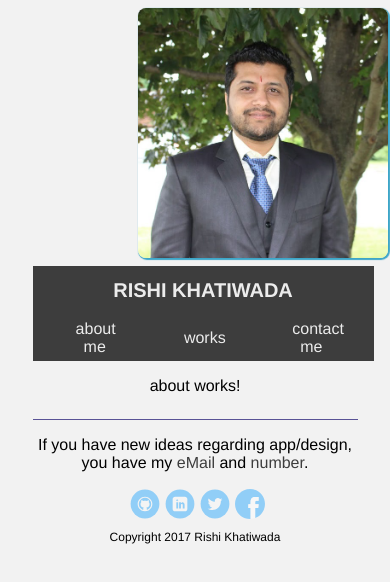
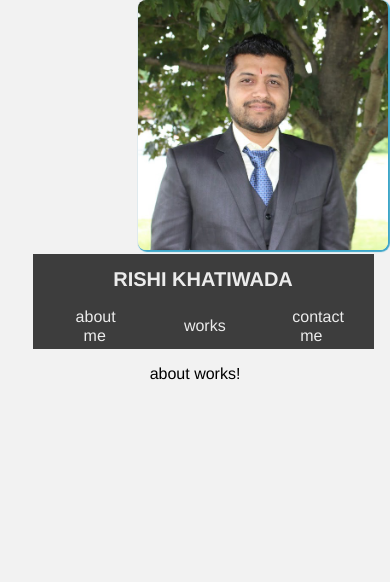
Before and after one commit to rsi2940/portfolio, an Angular app: page /aboutme in a window 390 px wide. Shown: the top 582 px of the page. Built offline with nearby package versions, Linux system fonts and the light colour scheme.

Commit message:
added some responsiveness

```diff
--- a/src/app/about/about.component.scss
+++ b/src/app/about/about.component.scss
@@ -0,0 +1,3 @@
+p {
+  height: 100vh;
+}
--- a/src/app/app.component.html
+++ b/src/app/app.component.html
@@ -1,7 +1,10 @@
 <div class="container">
   <section class="profile">
-    <img src="./assets/image/me2017.jpg"
-         alt="portrait of Rishi Khatiwada">
+    <a routerLink="/aboutme"
+       class="profile-img">
+      <img src="./assets/image/me2017.jpg"
+           alt="portrait of Rishi Khatiwada">
+    </a>
     <ul class="social-links">
       <li>
         <a class="social github">GitHub</a>
--- a/src/app/app.component.scss
+++ b/src/app/app.component.scss
@@ -7,17 +7,30 @@
   grid-template-rows: 6em 1fr max-content;
   grid-template-areas:
     '. . . . . . . . . . . .'
-    's . cw cw cw cw cw cw cw cw cw cw'
-    'f f f f f f f f f f f f';
+    '. s cw cw cw cw cw cw cw cw cw .'
+    '. f f f f f f f f f f .';
 }
 h1 {
   font-size: 1.25em;
 }
 section.profile {
-  padding: 0.5em;
+  padding: 0 0.5em;
   grid-area: s;
   display: grid;
-  justify-content: space-between;
+  justify-content: center;
+  grid-template-rows: 6em min-content 1fr;
+  grid-template-columns: 1fr;
+  grid-template-areas:
+    '.'
+    'sl'
+    'img';
+}
+.social-links {
+  grid-area: sl;
+  margin-bottom: 0.5em;
+}
+.profile > .profile-img {
+  grid-area: img;
 }
 .profile img {
   width: 250px;
@@ -76,9 +89,12 @@ a,
 h1 {
   color: rgba(255, 255, 255, 0.9);
 }
-@media screen and (max-width: 920px) {
+@media (max-width: 920px) {
   .social-links {
     display: none;
+  }
+  section.profile {
+    display: initial;
   }
   header {
     width: 100%;
```
Also changed, not shown: 1 other file (tests, documents, lock files or other folders).
